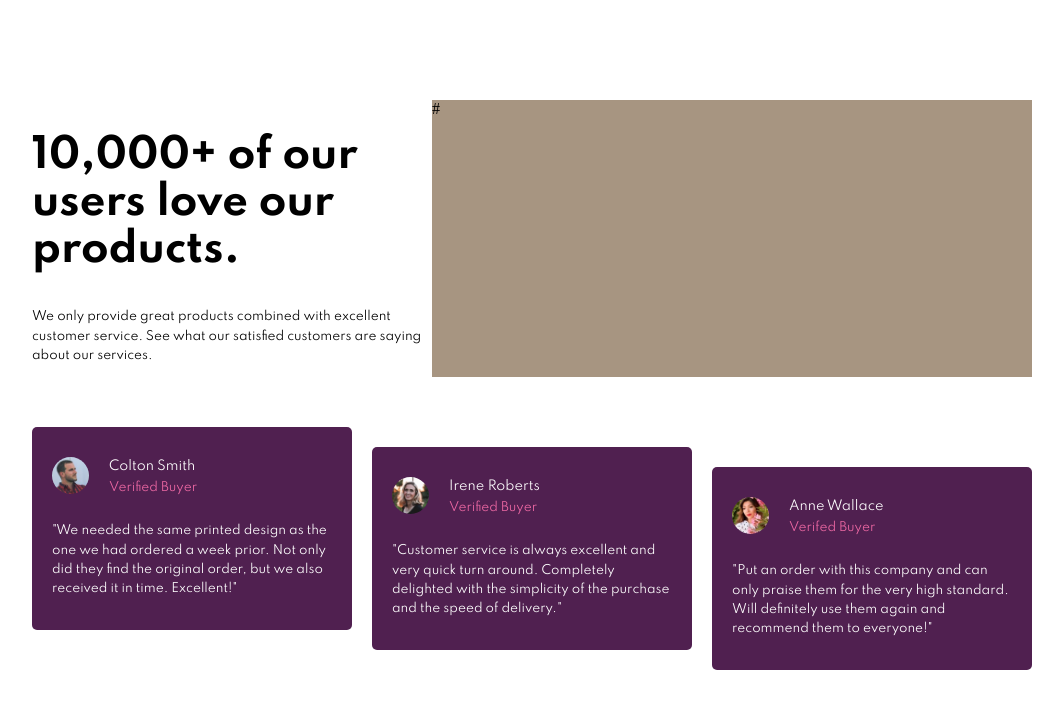
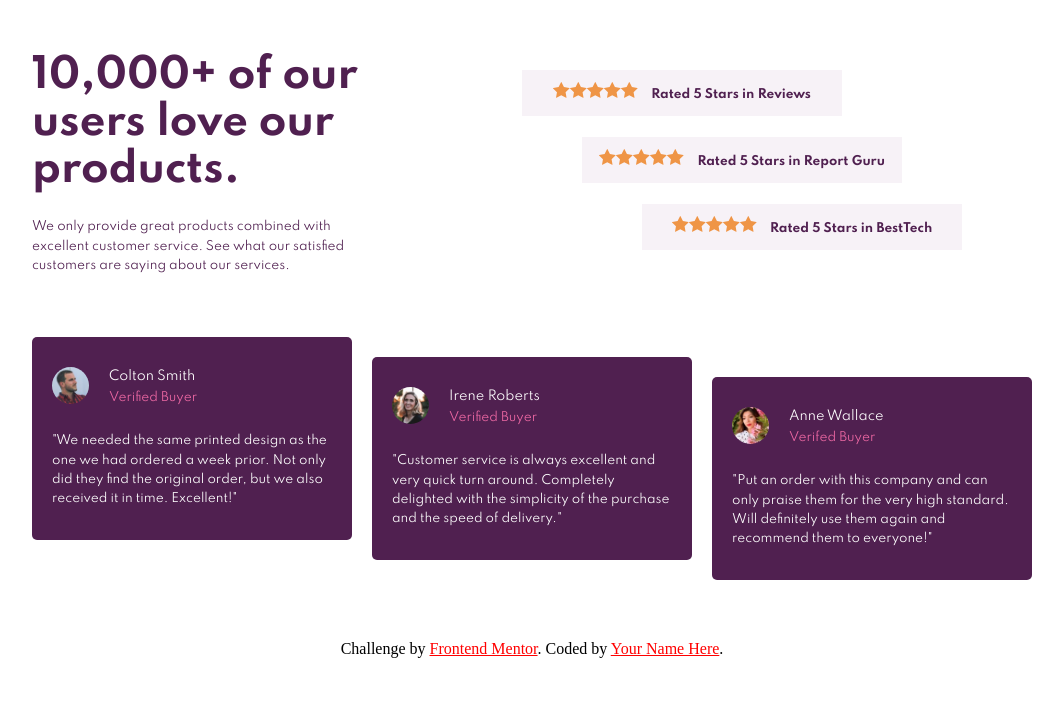
Before and after one commit to folathecoder/social-proof-section-master, a plain HTML site: page index.html in a window 1280 px wide. Shown: the whole page, without its empty margins (108-1171 px from the left). Drawn offline with Linux system fonts and the light colour scheme.

Commit message:
desktop view complete

```diff
--- a/index.html
+++ b/index.html
@@ -28,7 +28,24 @@
         <p>We only provide great products combined with excellent customer service.
           See what our satisfied customers are saying about our services.</p>
       </div>
-      <div class="container1_ratings">#</div>
+      <div class="container1_ratings">
+        <div class="ratings ratings_rate1">
+          <p><span><img src="images/icon-star.svg" alt=""><img src="images/icon-star.svg" alt=""><img src="images/icon-star.svg" alt=""><img src="images/icon-star.svg" alt=""><img src="images/icon-star.svg" alt=""></span>
+            Rated 5 Stars in Reviews</p>
+        </div>
+        <div class="ratings ratings_rate2">
+          <div class="ratings ratings_rate1">
+            <p><span><img src="images/icon-star.svg" alt=""><img src="images/icon-star.svg" alt=""><img src="images/icon-star.svg" alt=""><img src="images/icon-star.svg" alt=""><img src="images/icon-star.svg" alt=""></span>
+              Rated 5 Stars in Report Guru</p>
+          </div>
+        </div>
+        <div class="ratings ratings_rate3">
+          <div class="ratings ratings_rate1">
+            <p><span><img src="images/icon-star.svg" alt=""><img src="images/icon-star.svg" alt=""><img src="images/icon-star.svg" alt=""><img src="images/icon-star.svg" alt=""><img src="images/icon-star.svg" alt=""></span>
+              Rated 5 Stars in BestTech</p>
+          </div>
+        </div>
+      </div>
     </div>
     <div class="container2">
       <div class="card card_card1">
--- a/style.scss
+++ b/style.scss
@@ -14,7 +14,7 @@ $FontGeneral: 'Spartan', sans-serif;
 h2 {
     font-family: $FontGeneral;
     font-size: 2.5rem;
-    colro: $colorDark;
+    color: $colorCardBg;
 }
 p {
     font-family: $FontGeneral;
@@ -22,11 +22,9 @@ p {
     line-height: 1.2rem;
 }
 
-html {
-    height: 100%;
-}
 body {
     background-color: $colorBg;
+    height: 100vh;
     position: relative;
     margin: 0px;
     box-sizing: border-box;
@@ -38,7 +36,7 @@ body {
     // background-color: red;
     max-width: 1000px;
     min-height: 400px;
-    margin: 100px auto;
+    margin: 20px auto;
 }
 .container1 {
     // background-color: yellow;
@@ -51,14 +49,52 @@ body {
         min-height: 40px;
 
         p {
-            color: saturate($colorDark, $amount: 50%);
+            color: $colorCardBg;
+            margin-top: -10px;
         }
     }
 
     &_ratings {
-        background-color: rgb(167, 149, 129);
-        flex: 600px;
-        min-height: 40px;
+        // background-color: rgb(167, 149, 129);
+        flex: 1 600px;
+        height: 180px;
+        width: 100px;
+        display: flex;
+        flex-direction: column;
+        margin-top: 50px;
+        justify-content: space-between;
+        padding: 0px 0px 0px 150px;
+    }
+}
+.ratings {
+    background-color: $colorRatingBg;
+    color: $colorCardBg;
+    font-weight: 800;
+    width: 320px;
+    text-align: center;
+
+    span {
+        margin-right: 10px;
+    }
+
+    &_rate1 {
+
+    }
+    &_rate2 {
+        animation: rate2 1s linear forwards;
+
+        @keyframes rate2 {
+            from {transform:translateX(0px)}
+            to {transform: translateX(60px)}
+        }
+    }
+    &_rate3 {
+        animation: rate3 1s linear forwards;
+
+        @keyframes rate3 {
+            from {transform:translateX(0px)}
+            to {transform: translateX(120px)}
+        }
     }
 }
 .container2 {
@@ -80,11 +116,21 @@ body {
     }
 
     &_card2 {
-        transform: translateY(20px);
+        animation: card2 1s linear forwards;
+
+        @keyframes card2 {
+            from {transform:translateY(0px)}
+            to {transform: translateY(20px)}
+        }
     }
 
     &_card3 {
-        transform: translateY(40px);
+        animation: card3 1s linear forwards;
+
+        @keyframes card3 {
+            from {transform:translateY(0px)}
+            to {transform: translateY(40px)}
+        }
     }
 
 }
@@ -125,8 +171,9 @@ body {
 
 
 .attribution {
-    font-size: 11px;
+    font-size: 1rem;
     text-align: center;
+    margin-top: 100px;
   }
   .attribution a {
     color: red;
```
Also changed, not shown: style.css, 1 other file.
